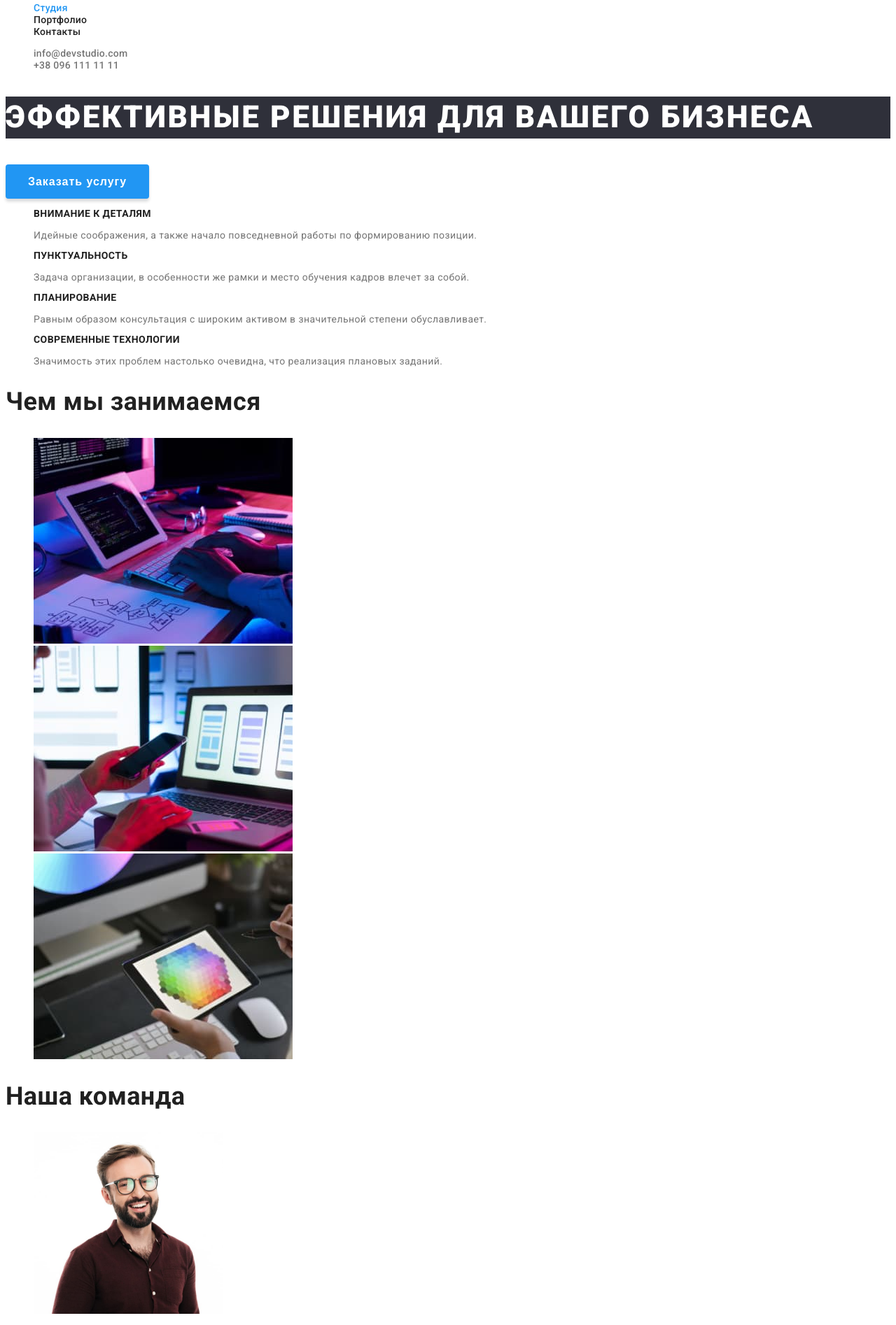
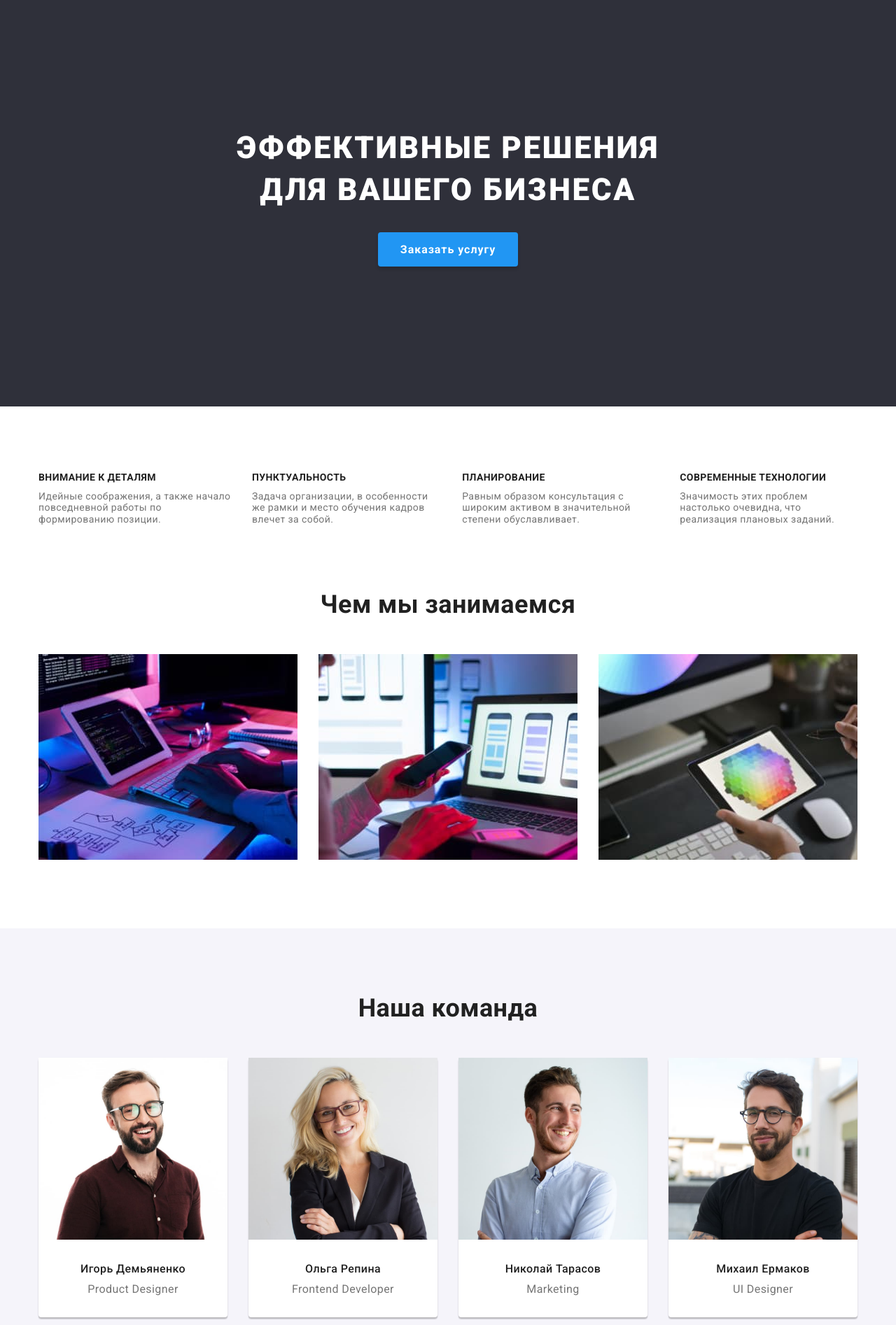
Before and after one commit to KruhlovaOlga/goit-markup-hw-03, a plain HTML site: page index.html in a window 1280 px wide. Shown: the part 55-1949 px from the top of the page at 70% size. Drawn offline with nearby package versions, Linux system fonts and the light colour scheme.

Commit message:
добавляет стили для геометрии (ширины, отступы, поля и рамки) и позиционирование контента

```diff
--- a/css/styles.css
+++ b/css/styles.css
@@ -3,14 +3,35 @@
   --primary-color: #757575;
   --accent-color: #2196f3;
   --white-color: #ffffff;
+  --top-line-bg: #ffffff;
 }
+
 
 body {
   font-family: Roboto, sans-serif;
   letter-spacing: 0.03em;
   font-size: 14px;
+  /*width: 1600px;*/
+  margin: 0 auto;
 }
-/*index.html*/
+
+h1,
+h2,
+h3,
+p,
+ul {
+  padding: 0;
+  margin: 0;
+  list-style: none;
+}
+a {
+  text-decoration: none;
+}
+img {
+  max-width: 100%;
+  height: auto;
+}
+
 
 /*list-style*/
 .navigation-item,
@@ -85,24 +106,30 @@ body {
 }
 
 .title-hero {
-  font-weight: 900;
+font-weight: 900;
   font-size: 44px;
   line-height: 1.36;
   letter-spacing: 0.06em;
   text-transform: uppercase;
-  background-color: #2f303a;
+  width: 696px;
+  margin: 0 auto;
+  text-align: center;
   color: var(--white-color);
 }
 
 .button-hero {
-  font-weight: 700;
+font-weight: 700;
   font-size: 16px;
   line-height: 1.87;
-  display: flex;
   align-items: center;
   text-align: center;
   letter-spacing: 0.06em;
   cursor: pointer;
+  min-width: 200px;
+  margin: 0 auto;
+  margin-top: 30px;
+  padding: 10px 29px;
+  display: block;
   padding: 10px 32px;
   box-shadow: 0px 4px 4px rgba(0, 0, 0, 0.15);
   border: none;
@@ -155,9 +182,9 @@ body {
   margin: -1px;
 }
 
-.footer {
+/* .footer {
   background: #2f303a;
-}
+} */
 
 .address {
   font-style: normal;
@@ -171,7 +198,6 @@ body {
   line-height: 1.62;
   text-align: center;
   border: none;
-  margin: 4px;
   border-radius: 4px;
   padding: 6px 22px;
   cursor: pointer;
@@ -186,7 +212,7 @@ body {
 }
 
 .filter-list {
-  display: inline-flex;
+  display: flex;
 }
 .projects-title {
   font-size: 18px;
@@ -194,3 +220,163 @@ body {
   letter-spacing: 0.06em;
   color: var(--secondary-color);
 }
+
+/* bloks*/
+.container {
+  width: 1200px;
+  margin: 0 auto;
+  padding: 0 15px;
+}
+.section {
+  padding: 94px 0;
+}
+
+.header {
+  border-bottom-width: 1px;
+  border-bottom-style: solid;
+  border-bottom-color: #ececec;
+}
+
+.container-header {
+  display: flex;
+  align-items: center;
+}
+
+.navigation {
+  margin-left: 93px;
+}
+
+.navigation-list {
+  display: flex;
+}
+
+.navigation-item:not(:last-child) {
+  margin-right: 50px;
+}
+
+.contacts-list {
+  display: flex;
+  margin-left: auto;
+}
+
+.contacts-item:not(:last-child) {
+  margin-right: 50px;
+}
+
+.section-hero {
+  background-color: #2f303a;
+  padding: 200px 0;
+}
+
+.peculiarities {
+  margin: 0 auto;
+}
+
+.peculiarities-list {
+  display: flex;
+}
+
+.peculiarities-item:not(:last-child) {
+  margin-right: 30px;
+}
+
+.peculiarities-title {
+  box-sizing: content-box;
+  margin-bottom: 10px;
+}
+
+.section-work {
+ padding-bottom: 0;
+}
+
+.work-title {
+  text-align: center;
+}
+.work-list {
+  margin-top: 50px;
+  display: flex;
+}
+
+.work-item:not(:last-child) {
+  margin-right: 30px;
+}
+
+.section-team {
+  background: #f5f4fa;
+}
+
+.team-title {
+  margin: 0;
+  text-align: center;
+}
+
+.team-list {
+  display: flex;
+  flex-wrap: wrap;
+  margin-top: 50px;
+}
+
+.team-member {
+  margin-bottom: 10px;
+}
+.sign {
+  padding: 30px 0;
+}
+
+.team-item:not(:last-child) {
+  margin-right: 30px;
+}
+
+.team-item {
+  background-color: #ffffff;
+  border-radius: 4px;
+  box-shadow: 0px 3px 1px rgba(0, 0, 0, 0.1), 0px 1px 2px rgba(0, 0, 0, 0.08),
+    0px 2px 2px rgba(0, 0, 0, 0.12);
+  text-align: center;
+}
+
+footer {
+  background-color: #2f303a;
+  padding: 60px;
+}
+
+.address {
+  margin-top: 20px;
+}
+
+.address-item:not(:last-child) {
+  margin-bottom: 9px;
+}
+
+.filter-list {
+  justify-content: center;
+}
+
+.filter-item:not(:last-child) {
+  margin-right: 10px;
+}
+
+.projects {
+  margin-top: 50px;
+  display: flex;
+  flex-wrap: wrap;
+  align-items: center;
+  justify-content: space-between;
+}
+
+.projects-item:nth-child(-n + 6) {
+  margin-bottom: 30px;
+}
+
+.sign-projects {
+  margin-top: -5px;
+  padding: 20px 24px;
+  border-right: 1px solid #eeeeee;
+  border-bottom: 1px solid #eeeeee;
+  border-left: 1px solid #eeeeee;
+  background: #ffffff;
+}
+
+.projects-titel {
+  margin-bottom: 4px;
+}
--- a/index.html
+++ b/index.html
@@ -11,15 +11,21 @@
       href="https://fonts.googleapis.com/css2?family=Raleway:wght@700&family=Roboto:wght@400;500;700;900&display=swap"
       rel="stylesheet"
     />
+    <link
+    rel="stylesheet"
+    href="https://cdnjs.cloudflare.com/ajax/libs/modern-normalize/1.1.0/modern-normalize.min.css"
+  />
     <link rel="stylesheet" href="./css/styles.css" />
   </head>
   <body>
-    <header>
-      <a class="logo" href="./index.html"
+    <header class="header">
+    <div class="container-header container">
+
+        <a class="logo" href="./index.html"
         >Web<span class="dark-theme">Studio</span></a
       >
-      <nav class="navigation">
-        <ul class="navigation-list">
+        <nav class="navigation">
+          <ul class="navigation-list">
           <li class="navigation-item">
             <a class="navigation-link current" href="./index.html">Студия</a>
           </li>
@@ -43,18 +49,19 @@
           >
         </li>
       </ul>
+       </div>
     </header>
     <main>
       <!--Герой-->
-      <section class="section">
-        <div class="title">
+      <section class="section-hero">
+        <div class="container title">
           <h1 class="title-hero">Эффективные решения для вашего бизнеса</h1>
           <button class="button-hero" type="button">Заказать услугу</button>
         </div>
       </section>
       <!--Особенности работы-->
-      <section class="section">
-        <div class="peculiarities">
+      <section class="section section-work">
+        <div class="container peculiarities">
           <h2 class="visually-hidden">Особенности работы</h2>
           <ul class="peculiarities-list">
             <li class="peculiarities-item">
@@ -90,7 +97,7 @@
       </section>
       <!--Чем мы занимаемся-->
       <section class="section">
-        <div class="work">
+        <div class="container work">
           <h2 class="work-title">Чем мы занимаемся</h2>
           <ul class="work-list">
             <li class="work-item">
@@ -114,8 +121,8 @@
         </div>
       </section>
       <!--Наша команда-->
-      <section class="section">
-        <div class="team">
+      <section class="section section-team">
+        <div class="container team">
           <h2 class="team-title">Наша команда</h2>
           <ul class="team-list">
             <li class="team-item">
@@ -124,8 +131,10 @@
                 alt="Игорь Демьяненко"
                 width="270"
               />
+              <div class="sign">
               <h3 class="team-member">Игорь Демьяненко</h3>
               <p class="team-text">Product Designer</p>
+              </div>
             </li>
             <li class="team-item">
               <img
@@ -133,8 +142,10 @@
                 alt="Ольга Репина"
                 width="270"
               />
+              <div class="sign">
               <h3 class="team-member">Ольга Репина</h3>
               <p class="team-text">Frontend Developer</p>
+              </div>
             </li>
             <li class="team-item">
               <img
@@ -142,8 +153,10 @@
                 alt="Николай Тарасов"
                 width="270"
               />
+              <div class="sign">
               <h3 class="team-member">Николай Тарасов</h3>
               <p class="team-text">Marketing</p>
+              </div>
             </li>
             <li class="team-item">
               <img
@@ -151,8 +164,10 @@
                 alt="Михаил Ермаков"
                 width="270"
               />
+              <div class="sign">
               <h3 class="team-member">Михаил Ермаков</h3>
               <p class="team-text">UI Designer</p>
+              </div>
             </li>
           </ul>
         </div>
@@ -160,7 +175,7 @@
     </main>
     <!--Подвал-->
     <footer>
-      <div class="footer">
+      <div class="container footer">
         <a class="logo" href="./index.html"
           >Web<span class="white-theme">Studio</span></a
         >
```
Also changed, not shown: portfolio.html (+30 -6 lines).
